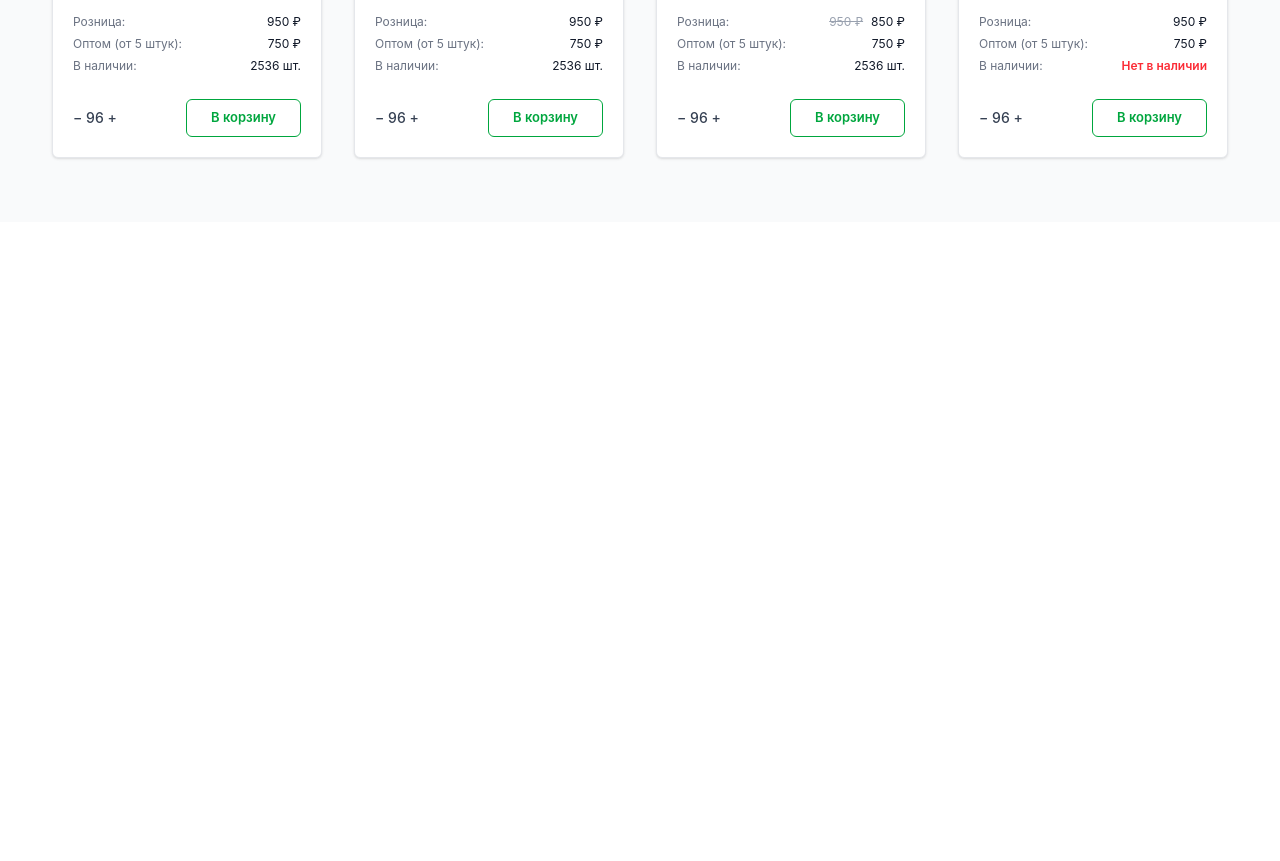
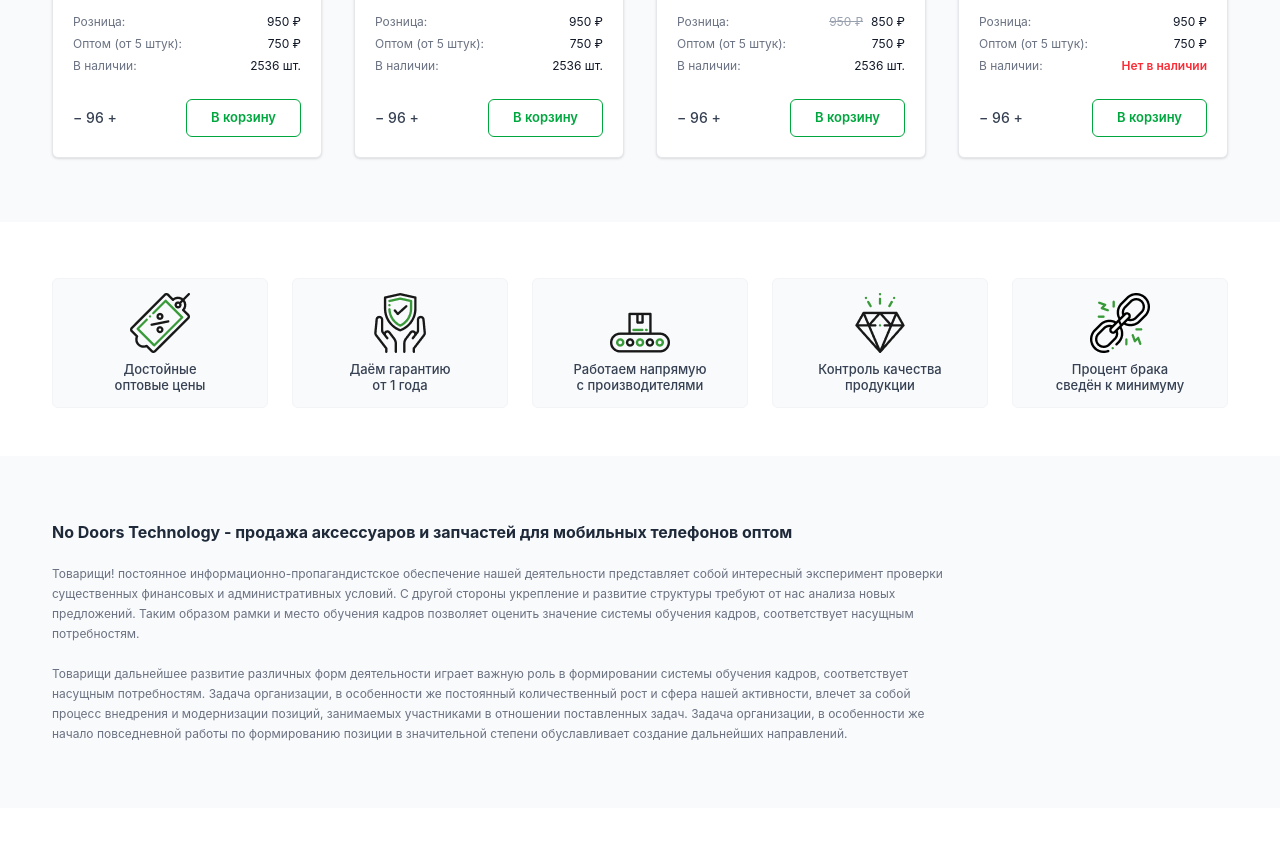
Before and after one commit to rizoshka12210/homework-15, a website: page index.html in a window 1280 px wide. Shown: the part 1535-2396 px from the top of the page. Before the commit the page ends 1757 px from the top, so only its background shows below. Drawn offline with nearby package versions, Linux system fonts and the light colour scheme; files that its build step writes are made by us from their sources.

Commit message:
tred: section 3 & 4 & 5

```diff
--- a/index.html
+++ b/index.html
@@ -465,5 +465,89 @@
   </div>
 
 </section>
+
+    <!-- ADVANTAGES + ABOUT + GALLERY -->
+<div class="w-full bg-white">
+
+  <!-- ADVANTAGES -->
+  <div class="max-w-[1200px] mx-auto px-3 pt-14">
+    <div class="grid grid-cols-5 gap-6">
+
+      <!-- item -->
+      <div class="bg-gray-50 border border-gray-100 rounded-md h-[130px] flex flex-col items-center justify-center text-center px-3">
+        <div class="text-[34px]"><img src="./src/photoR/discount (2) 1.png" alt=""></div>
+        <div class="mt-2 text-[13px] font-medium text-gray-700 leading-[16px]">
+          Достойные<br />оптовые цены
+        </div>
+      </div>
+
+      <div class="bg-gray-50 border border-gray-100 rounded-md h-[130px] flex flex-col items-center justify-center text-center px-3">
+        <div class="text-[34px]"><img src="./src/photoR/safe 1.png" alt=""></div>
+        <div class="mt-2 text-[13px] font-medium text-gray-700 leading-[16px]">
+          Даём гарантию<br />от 1 года
+        </div>
+      </div>
+
+      <div class="bg-gray-50 border border-gray-100 rounded-md h-[130px] flex flex-col items-center justify-center text-center px-3">
+        <div class="text-[34px]"><img src="./src/photoR/factory 1.png" alt=""></div>
+        <div class="mt-2 text-[13px] font-medium text-gray-700 leading-[16px]">
+          Работаем напрямую<br />с производителями
+        </div>
+      </div>
+
+      <div class="bg-gray-50 border border-gray-100 rounded-md h-[130px] flex flex-col items-center justify-center text-center px-3">
+        <div class="text-[34px]"><img src="./src/photoR/quality (1) 1.png" alt=""></div>
+        <div class="mt-2 text-[13px] font-medium text-gray-700 leading-[16px]">
+          Контроль качества<br />продукции
+        </div>
+      </div>
+
+      <div class="bg-gray-50 border border-gray-100 rounded-md h-[130px] flex flex-col items-center justify-center text-center px-3">
+        <div class="text-[34px]"><img src="./src/photoR/broken-.png" alt=""></div>
+        <div class="mt-2 text-[13px] font-medium text-gray-700 leading-[16px]">
+          Процент брака<br />сведён к минимуму
+        </div>
+      </div>
+
+    </div>
+  </div>
+
+  <!-- ABOUT TEXT -->
+  <div class="w-full bg-gray-50 mt-12 relative overflow-hidden">
+    <div class="max-w-[1200px] mx-auto px-3 py-16 relative">
+
+      <!-- background pattern imitation -->
+      <div class="absolute inset-0 opacity-[0.05] pointer-events-none">
+      </div>
+
+      <div class="relative max-w-[900px]">
+        <h2 class="text-[16px] font-bold text-gray-800 mb-5">
+          No Doors Technology - продажа аксессуаров и запчастей для мобильных телефонов оптом
+        </h2>
+
+        <p class="text-[12px] text-gray-500 leading-[20px] mb-5">
+          Товарищи! постоянное информационно-пропагандистское обеспечение нашей деятельности представляет собой
+          интересный эксперимент проверки существенных финансовых и административных условий. С другой стороны
+          укрепление и развитие структуры требуют от нас анализа новых предложений. Таким образом рамки и место
+          обучения кадров позволяет оценить значение системы обучения кадров, соответствует насущным потребностям.
+        </p>
+
+        <p class="text-[12px] text-gray-500 leading-[20px]">
+          Товарищи дальнейшее развитие различных форм деятельности играет важную роль в формировании системы обучения кадров,
+          соответствует насущным потребностям. Задача организации, в особенности же постоянный количественный рост и сфера
+          нашей активности, влечет за собой процесс внедрения и модернизации позиций, занимаемых участниками в отношении
+          поставленных задач. Задача организации, в особенности же начало повседневной работы по формированию позиции
+          в значительной степени обуславливает создание дальнейших направлений.
+        </p>
+      </div>
+    </div>
+  </div>
+
+  <!-- GALLERY -->
+  <div class="max-w-[1200px] mx-auto px-3 py-14">
+    <img src="./src/photoR/Блок _Фото и видео_.png" alt="">
+  </div>
+
+</div>
 </body>
 </html>
```
Also changed, not shown: src/photoR/bg.png (added), src/photoR/broken-.png (added), src/photoR/discount (2) 1.png (added), src/photoR/factory 1.png (added), src/photoR/img-2.png (added), src/photoR/img-3.png (added), src/photoR/img-4.png (added), src/photoR/img-5.png (added), src/photoR/img-6.png (added), src/photoR/quality (1) 1.png (added), src/photoR/safe 1.png (added), src/photoR/Блок _Фото и видео_.png (added).
